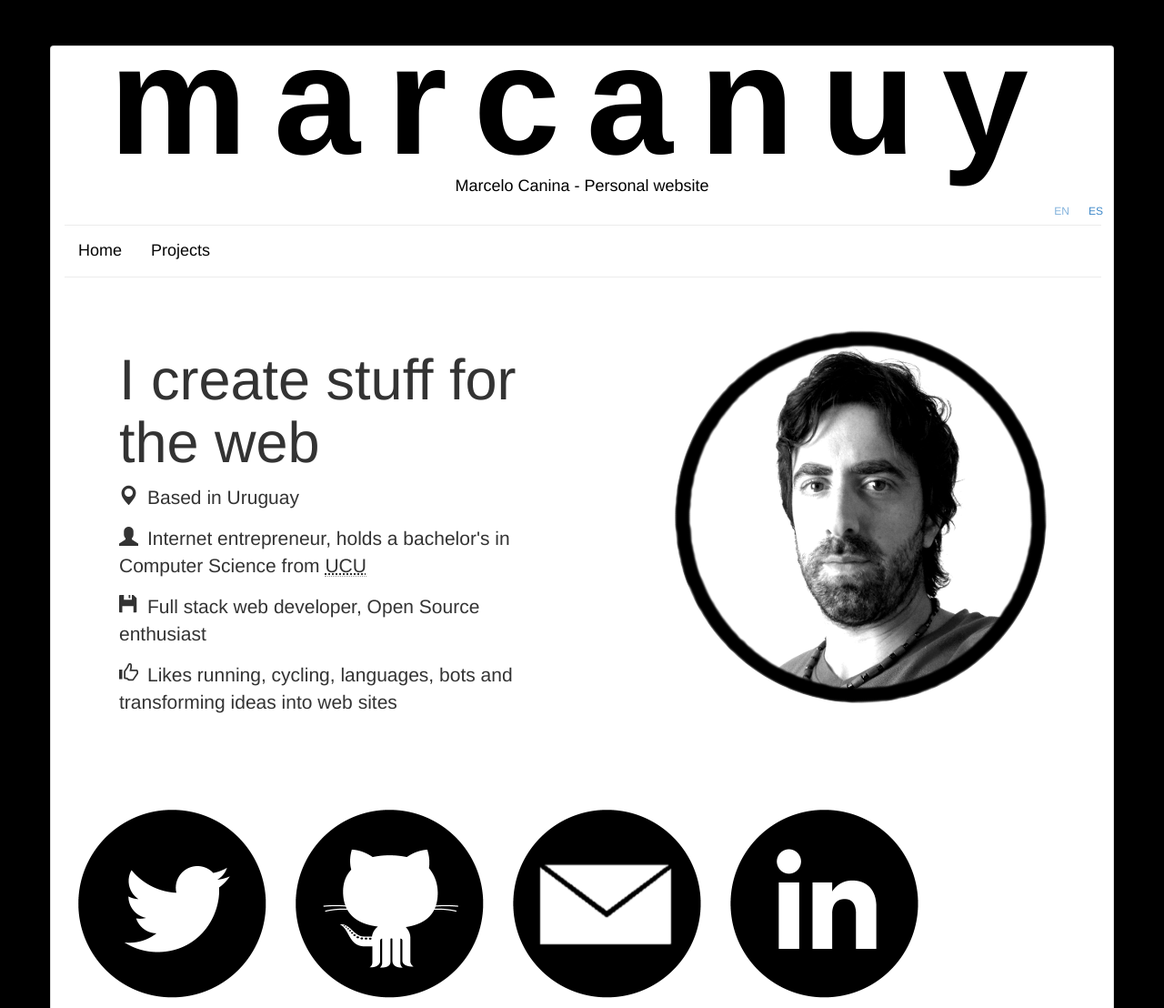
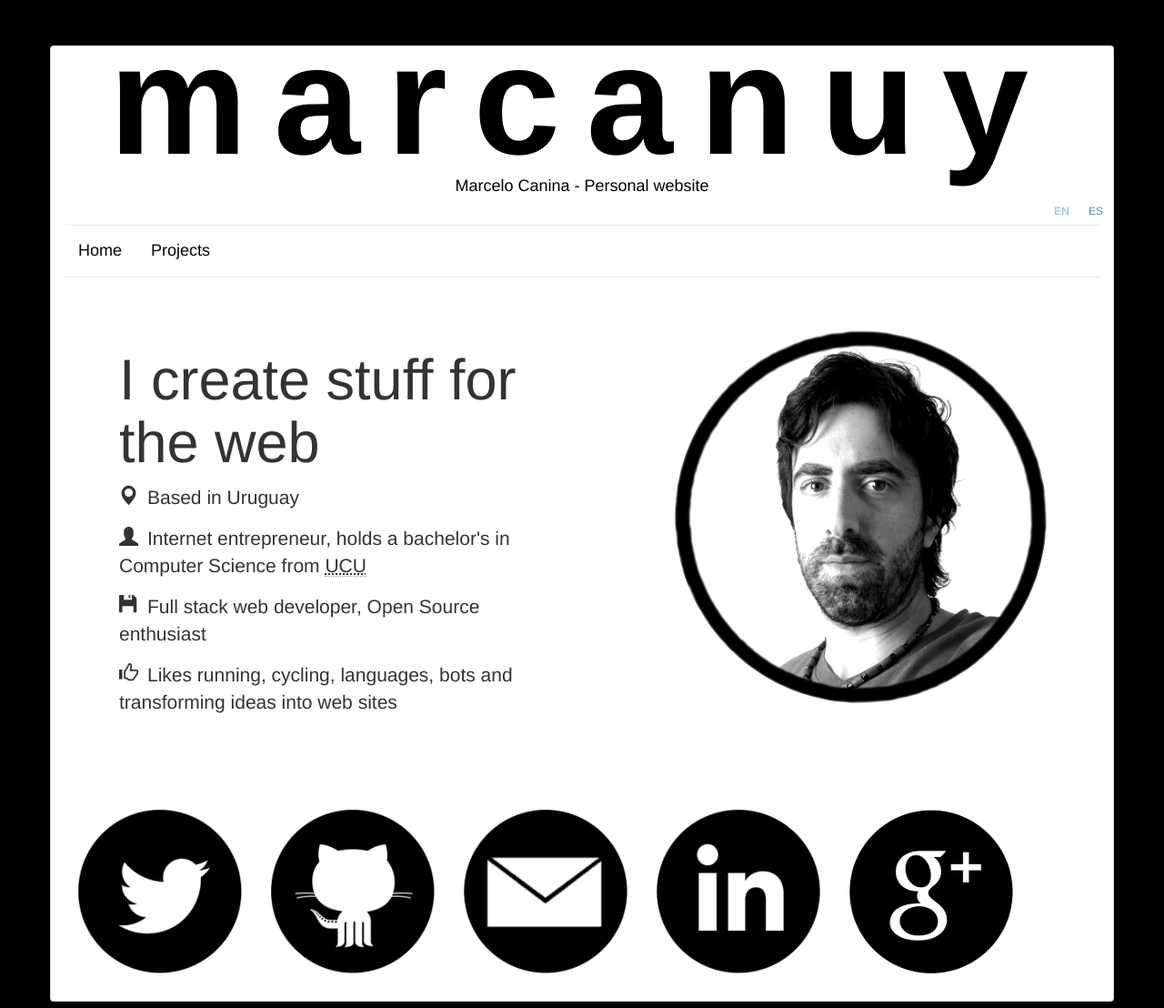
Before and after one commit to marcanuy/marcanuy.github.io, a Jekyll site: the page built from index.html, in a window 1280 px wide. Shown: the top 1108 px of the page at 91% size. Built offline with Jekyll 4.4.1, drawn with Linux system fonts in a browser that asks for light colours; nearby versions of some CDN libraries; grey boxes are pictures that could not be loaded.

Commit message:
Add google plus profile to social networks

```diff
--- a/_data/socialnetworks.yml
+++ b/_data/socialnetworks.yml
@@ -1,27 +1,34 @@
 twitter:
   url: "http://twitter.com/marcanuy"
   link_title: "Follow me!"
-  icon: "/img/icons/twitter-bird3-webtreatsetc-small.png"
-  icon_big: "/img/icons/twitter-206.png"
-  icon_alt: "Twitter Profile"
+  icon: "/img/icons/twitter-35.png"
+  icon_big: "/img/icons/twitter-180.png"
+  icon_alt: "Twitter"
 
 github:
   url: "https://github.com/marcanuy"
   link_title: "Github Profile"
-  icon: "/img/icons/octocat2-small.png"
-  icon_big: "/img/icons/github-206.png"
-  icon_alt: "Github Plus Profile"
+  icon: "/img/icons/github-35.png"
+  icon_big: "/img/icons/github-180.png"
+  icon_alt: "Github"
 
 mail:
   url: "mailto:me@marcanuy.com"
   link_title: "Mail me"
-  icon: "/img/icons/mail-webtreatsetc-small.png"
-  icon_big: "/img/icons/email-206.png"
-  icon_alt: "Mail Address"
+  icon: "/img/icons/email-35.png"
+  icon_big: "/img/icons/email-180.png"
+  icon_alt: "Mail"
 
 linkedin:
   url: "http://www.linkedin.com/pub/marcelo-canina/31/624/886"
   link_title: "Contact Me"
-  icon: "/img/icons/linkedin-logo-webtreatsetc-small.png"
-  icon_big: "/img/icons/linkedin-206.png"
-  icon_alt: "LinkedIn Profile"
+  icon: "/img/icons/linkedin-35.png"
+  icon_big: "/img/icons/linkedin-180.png"
+  icon_alt: "LinkedIn"
+
+googleplus:
+  url: "https://plus.google.com/118415138433063920612"
+  link_title: "Google Plus"
+  icon: "/img/icons/googleplus-35.png"
+  icon_big: "/img/icons/googleplus-180.png"
+  icon_alt: "Google Plus"
```
